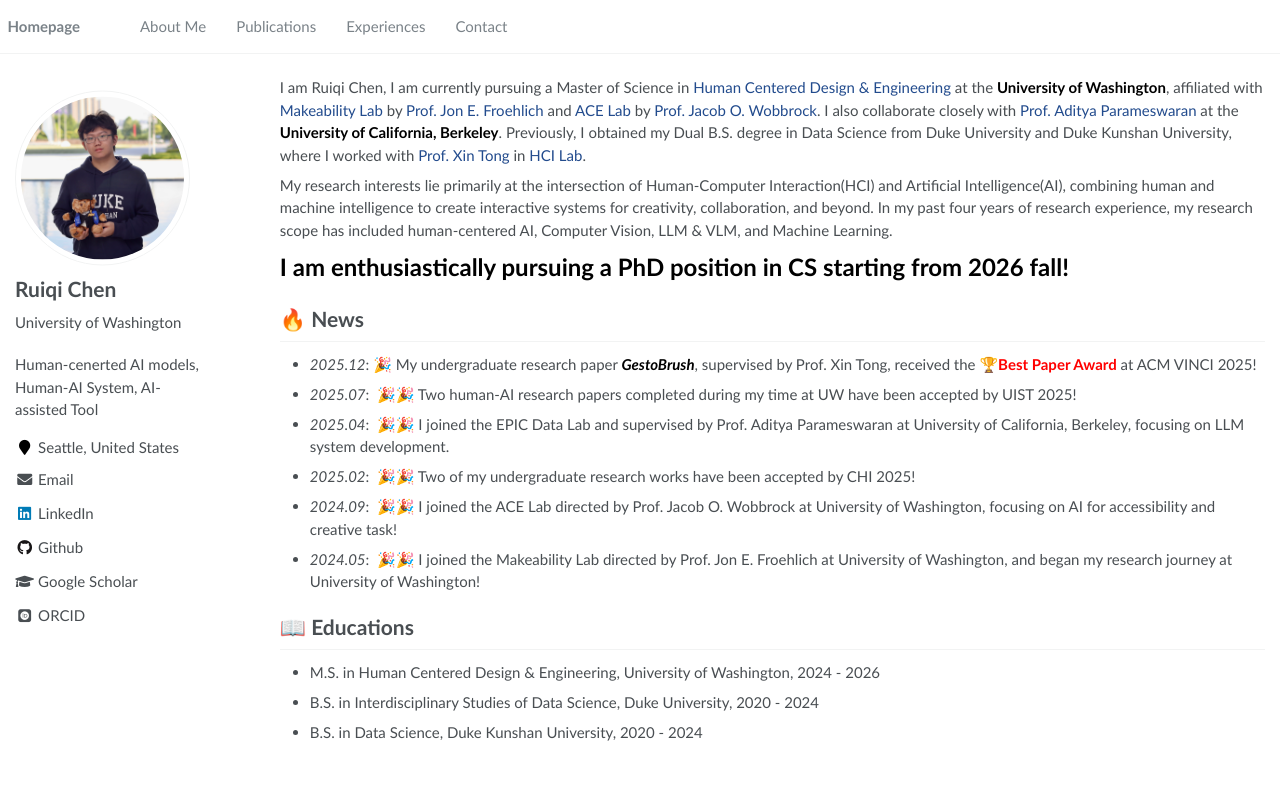
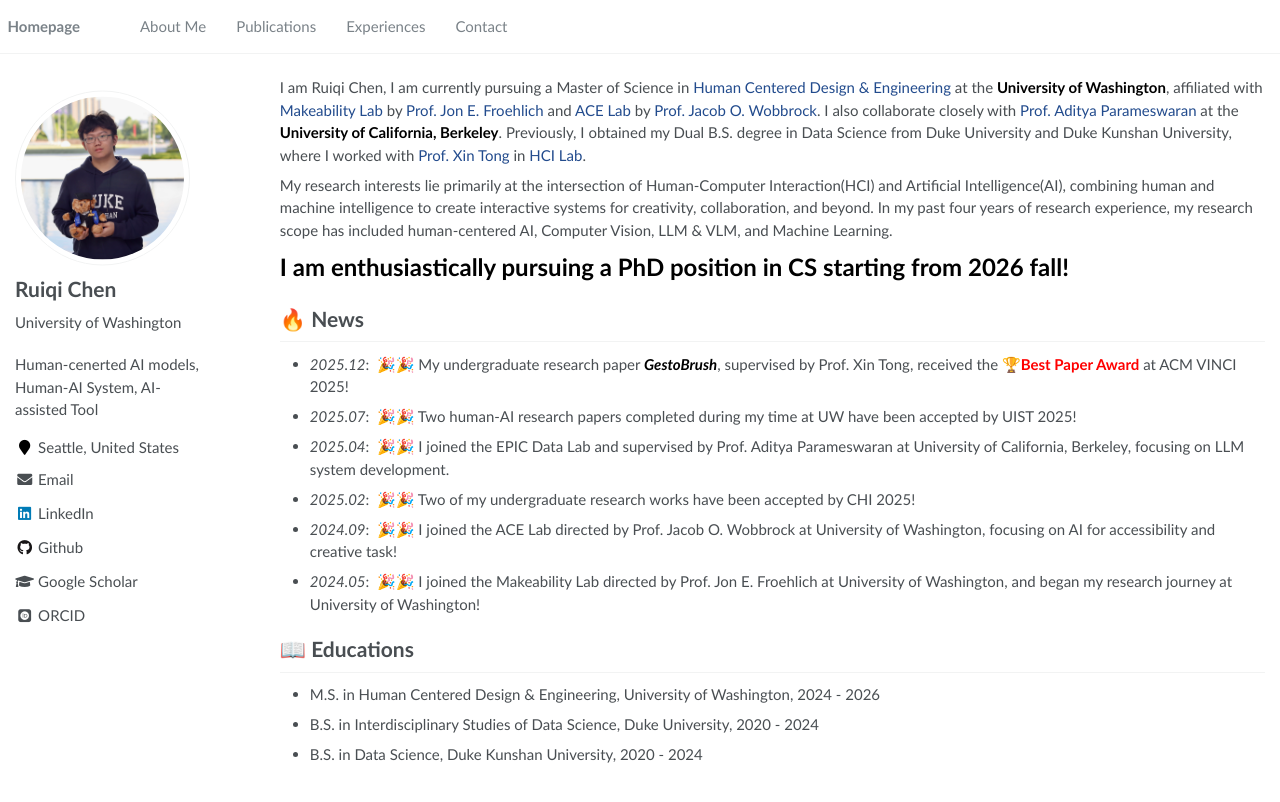
Before and after one commit to Ruiqi-Chen-0216/Ruiqi-Chen-0216.github.io, a Jekyll site: the page built from _pages/about.md, in a window 1280 px wide. Shown: the top 802 px of the page. Built offline with Jekyll 4.4.1, drawn with Linux system fonts in a browser that asks for light colours; some web fonts are replaced; some of the changed lines change nothing that is shown.

Commit message:
Update about.md

```diff
--- a/_pages/about.md
+++ b/_pages/about.md
@@ -15,7 +15,7 @@
 **<span style="font-size: 24px;">I am enthusiastically pursuing a PhD position in CS starting from 2026 fall!</span>**
 
 # 🔥 News
-- *2025.12*: 🎉 My undergraduate research paper ***GestoBrush***, supervised by Prof. Xin Tong, received the 🏆<span style="color:red; font-weight:bold;">Best Paper Award</span> at ACM VINCI 2025!
+- *2025.12*: &nbsp;🎉🎉 My undergraduate research paper ***GestoBrush***, supervised by Prof. Xin Tong, received the 🏆<span style="color:red; font-weight:bold;">Best Paper Award</span> at ACM VINCI 2025!
 - *2025.07*: &nbsp;🎉🎉 Two human-AI research papers completed during my time at UW have been accepted by UIST 2025!
 - *2025.04*: &nbsp;🎉🎉 I joined the EPIC Data Lab and supervised by Prof. Aditya Parameswaran at University of California, Berkeley, focusing on LLM system development.
 - *2025.02*: &nbsp;🎉🎉 Two of my undergraduate research works have been accepted by CHI 2025!
```
